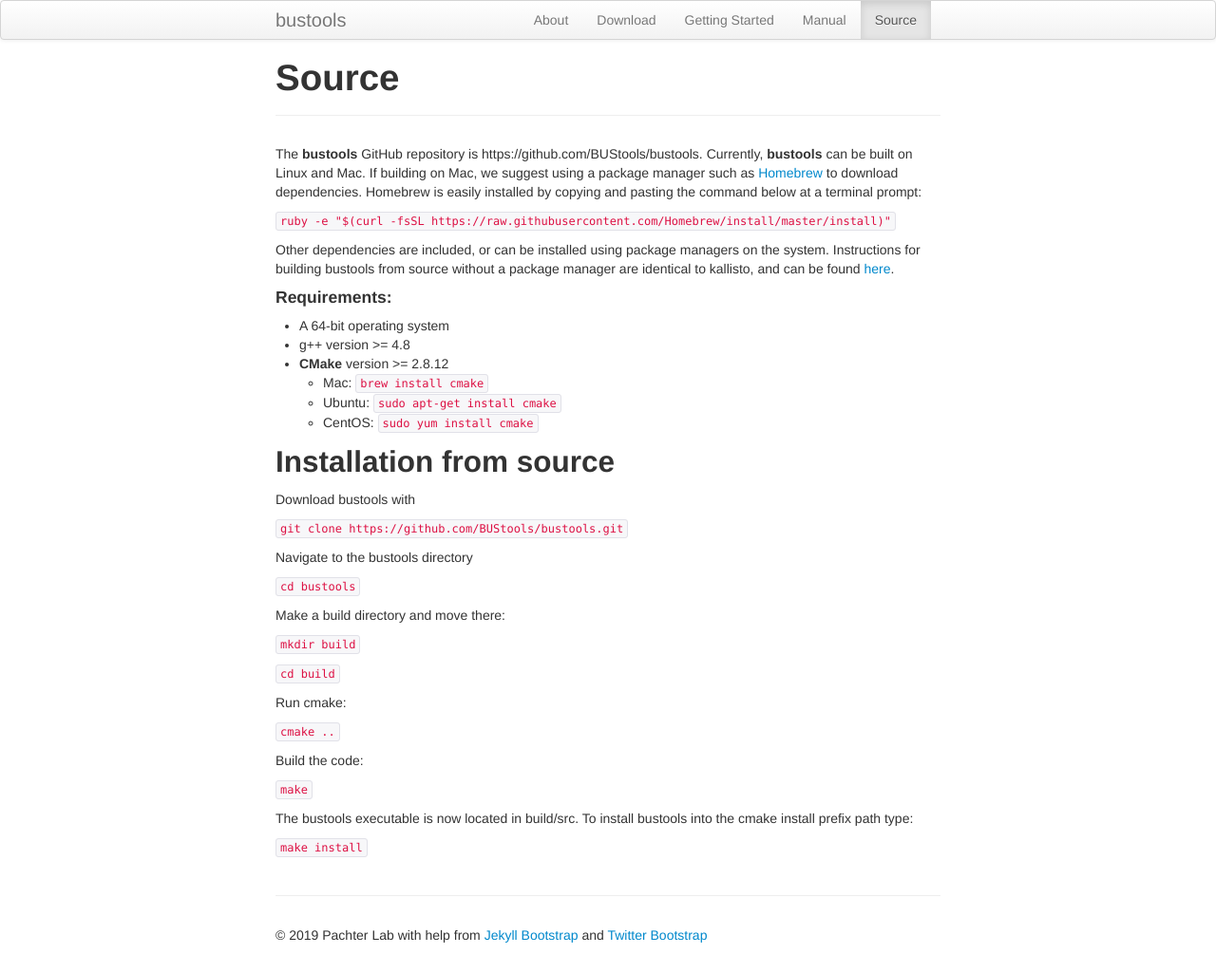
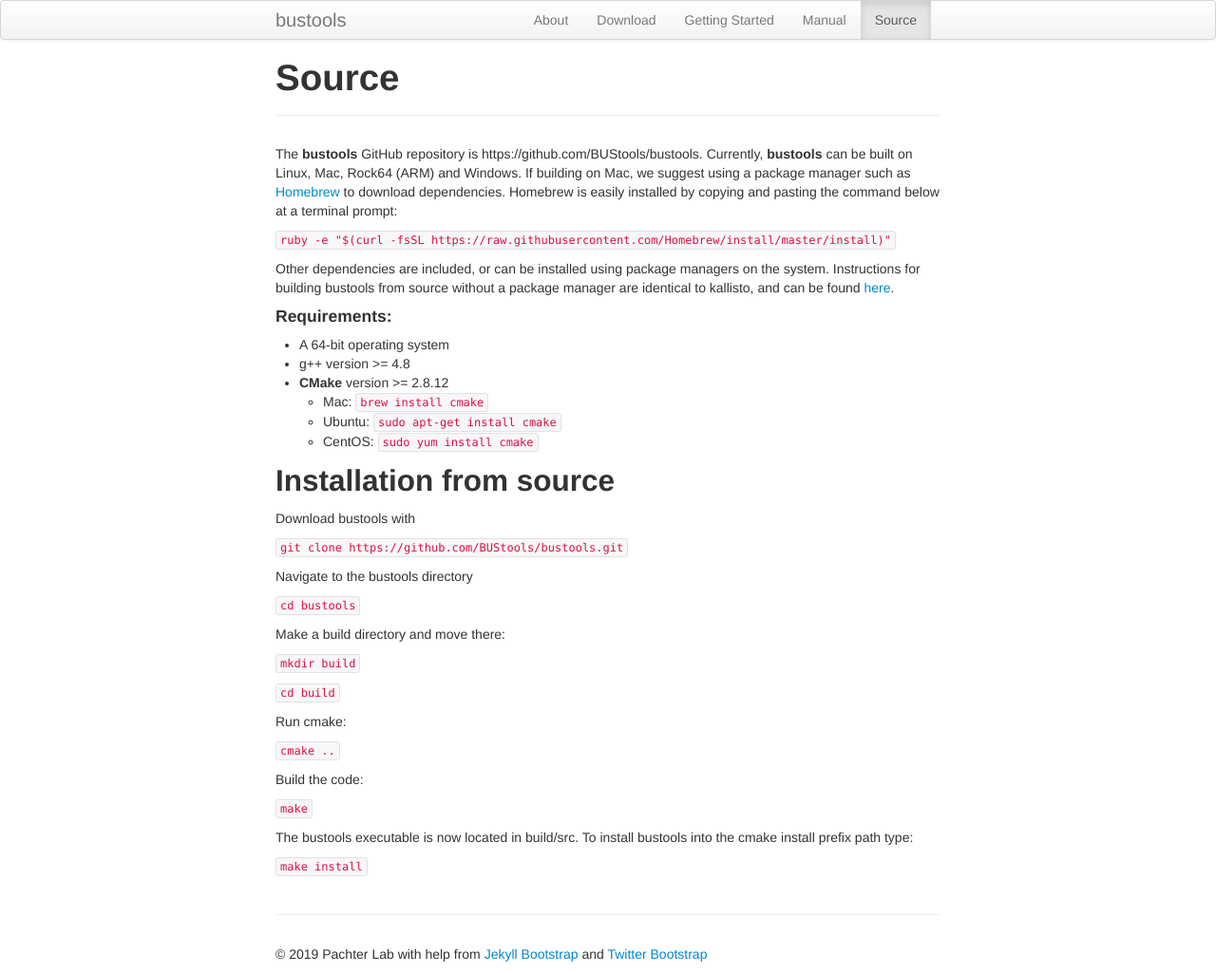
Before and after one commit to BUStools/BUStools.github.io, a Jekyll site: the page built from source.md, in a window 1280 px wide. Shown: the whole page at 95% size. Built offline with Jekyll 4.4.1, drawn with Linux system fonts in a browser that asks for light colours.

Commit message:
Update source.md

```diff
--- a/source.md
+++ b/source.md
@@ -6,7 +6,7 @@ group: navigation
 ---
 {% include JB/setup %}
 
-The __bustools__ GitHub repository is https://github.com/BUStools/bustools. Currently, __bustools__ can be built on Linux and Mac. If building on Mac, we suggest using a package manager such as [Homebrew](http://brew.sh) to download dependencies. Homebrew is easily installed by copying and pasting the command below at a terminal prompt:
+The __bustools__ GitHub repository is https://github.com/BUStools/bustools. Currently, __bustools__ can be built on Linux, Mac, Rock64 (ARM) and Windows. If building on Mac, we suggest using a package manager such as [Homebrew](http://brew.sh) to download dependencies. Homebrew is easily installed by copying and pasting the command below at a terminal prompt:
 
 `ruby -e "$(curl -fsSL https://raw.githubusercontent.com/Homebrew/install/master/install)"`
 
```
